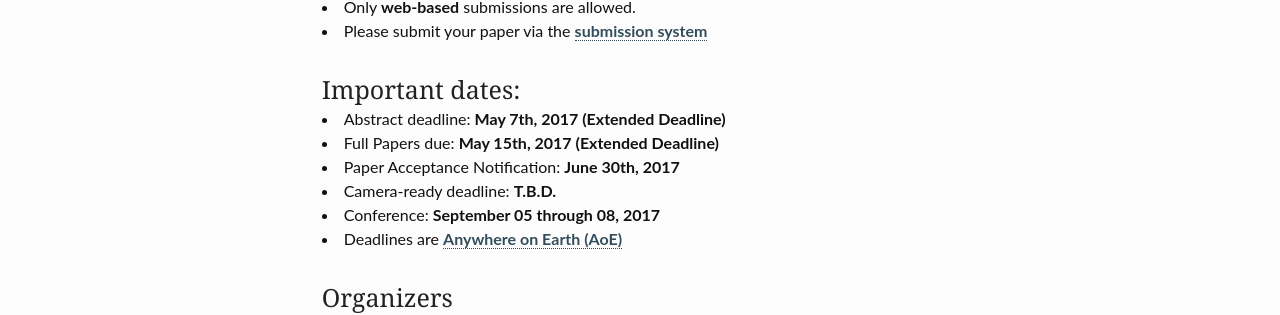
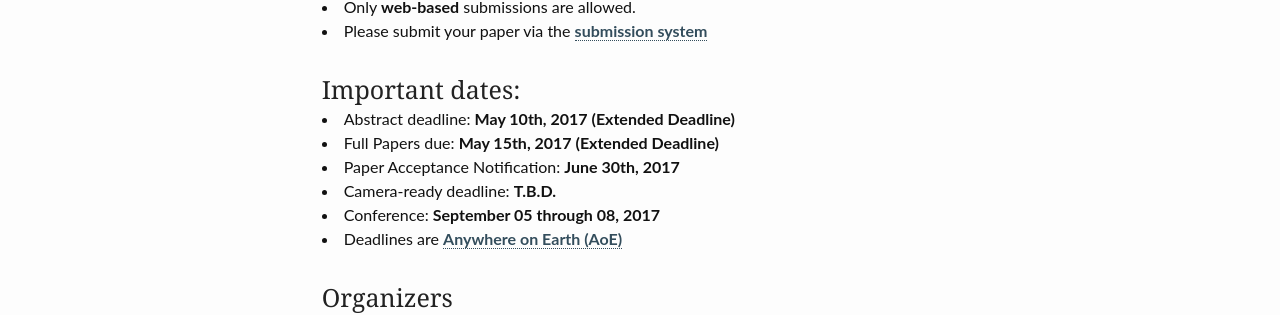
Before and after one commit to cluster17/cluster17.github.io, a Jekyll site: the page built from technical/index.md, in a window 1280 px wide and 900 px high, scrolled down 2785 px. Shown: the part 151-466 px from the top of the window. Built offline with Jekyll 4.4.1, drawn with Linux system fonts in a browser that asks for light colours.

Commit message:
Update Abstract deadline

```diff
--- a/technical/index.md
+++ b/technical/index.md
@@ -120,7 +120,7 @@ conform to the following Xplore layout, page limit, and font size.
 
 <h3>Important dates:</h3>
 
-<li>Abstract deadline: <b>May 7th, 2017 (Extended Deadline)</b></li>
+<li>Abstract deadline: <b>May 10th, 2017 (Extended Deadline)</b></li>
 <li>Full Papers due: <b>May 15th, 2017 (Extended Deadline)</b></li>
 <li>Paper Acceptance Notification: <b>June 30th, 2017</b></li>
 <li>Camera-ready deadline: <b>T.B.D.</b></li>
```
